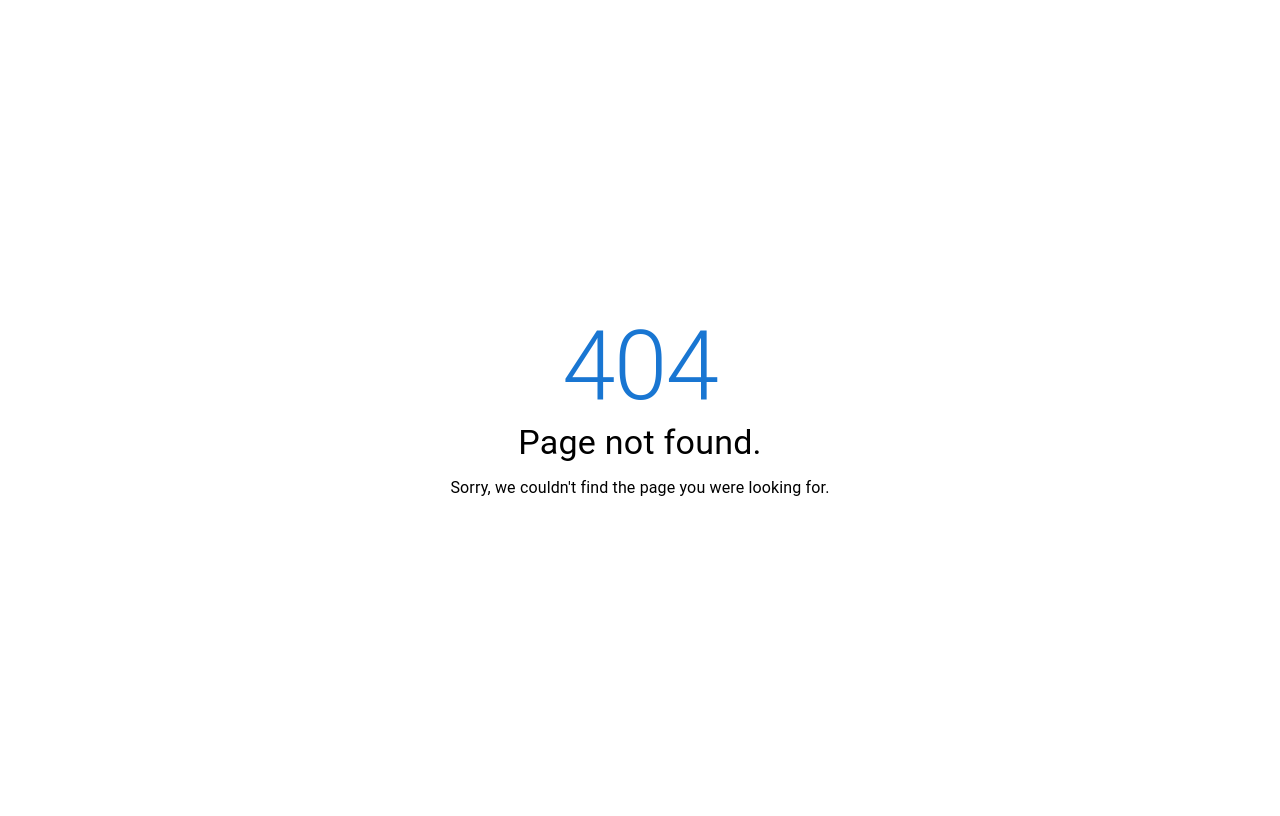
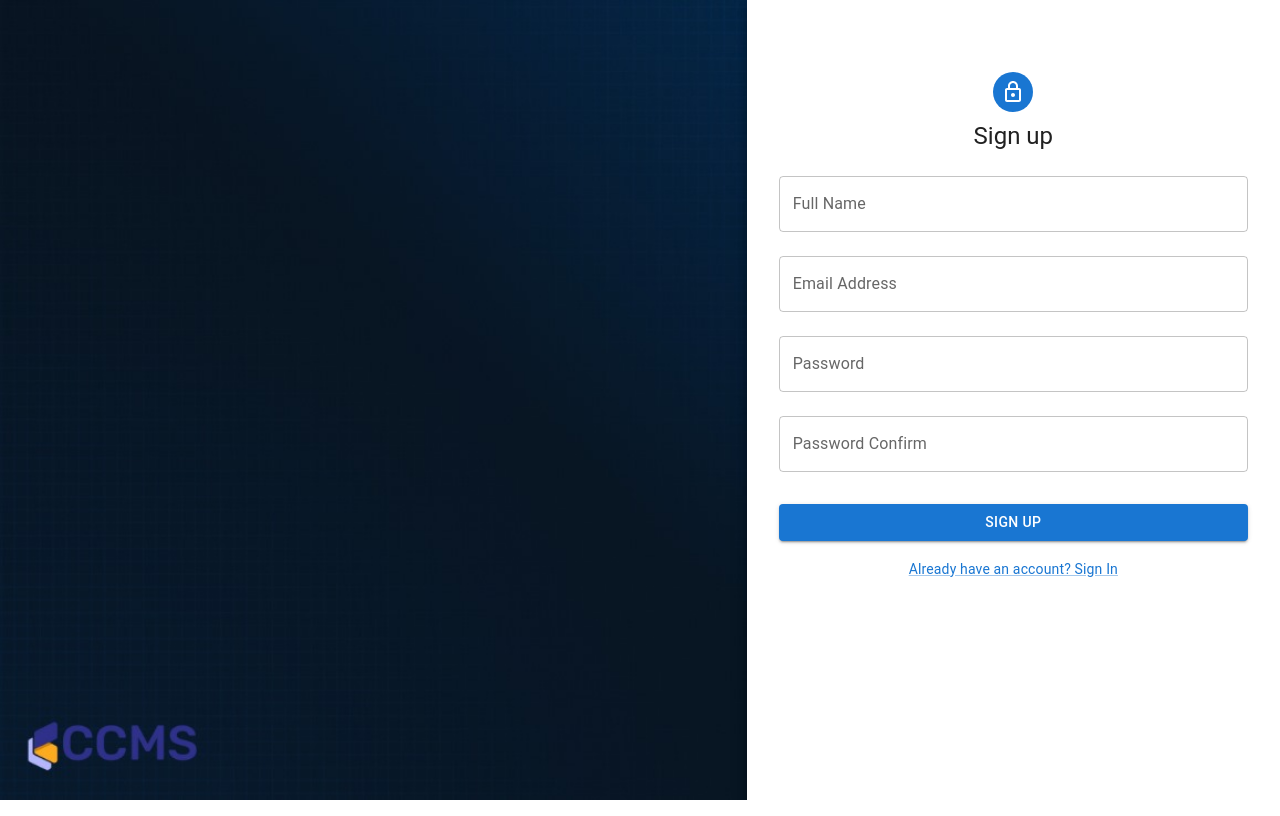
Before and after one commit to mrdahmadov1/ccms-frontend, a React (Vite) app: page /auth/signup in a window 1280 px wide. Before the commit this address had no page. Built offline with nearby package versions, Linux system fonts and the light colour scheme.

Commit message:
- pathname changes

```diff
--- a/src/App.jsx
+++ b/src/App.jsx
@@ -24,7 +24,7 @@ const App = () => {
             }
           >
             <Routes>
-              <Route path="/" element={<AuthLayout />}>
+              <Route path="/auth" element={<AuthLayout />}>
                 {authRoutes.map((route) => (
                   <Route key={route.path} path={route.path} element={route.element} />
                 ))}
--- a/src/components/auth/signinForm/index.jsx
+++ b/src/components/auth/signinForm/index.jsx
@@ -56,7 +56,7 @@ const SignInForm = () => {
         </Button>
         <Grid container justifyContent="center">
           <Grid item>
-            <Link href="/signup" variant="body2">
+            <Link href="/auth/signup" variant="body2">
               {"Don't have an account? Sign Up"}
             </Link>
           </Grid>
--- a/src/components/auth/signupForm/index.jsx
+++ b/src/components/auth/signupForm/index.jsx
@@ -64,7 +64,7 @@ const SignUpForm = () => {
         </Button>
         <Grid container justifyContent="center">
           <Grid item>
-            <Link href="/signin" variant="body2">
+            <Link href="/auth/signin" variant="body2">
               {'Already have an account? Sign In'}
             </Link>
           </Grid>
--- a/src/components/shared/sidebar/index.jsx
+++ b/src/components/shared/sidebar/index.jsx
@@ -67,7 +67,7 @@ const Drawer = styled(MuiDrawer, { shouldForwardProp: (prop) => prop !== 'open'
 );
 
 const userItems = [
-  { text: 'Dashboard', icon: <ChromeReaderModeIcon />, path: '/dashboard' },
+  { text: 'Dashboard', icon: <ChromeReaderModeIcon />, path: '/' },
   { text: 'Send Complaint', icon: <OutboxIcon />, path: '/send-complaint' },
   { text: 'My Complaints', icon: <FormatListBulletedIcon />, path: '/my-complaints' },
 ];
--- a/src/hooks/useAuthForm/index.jsx
+++ b/src/hooks/useAuthForm/index.jsx
@@ -23,7 +23,7 @@ export const useAuthForm = ({ initialValues, validationSchema, onSubmitAction })
       formik.resetForm();
       switch (user.role) {
         case 'user':
-          navigate('/dashboard');
+          navigate('/');
           break;
         case 'admin':
           navigate('/admin');
--- a/src/pages/auth/signin/index.jsx
+++ b/src/pages/auth/signin/index.jsx
@@ -13,7 +13,7 @@ function SignIn() {
     dispatch(checkLogin());
     if (user && isLoggedIn) {
       if (user.role === 'admin') navigate('/admin');
-      else if (user.role === 'user') navigate('/dashboard');
+      else if (user.role === 'user') navigate('/');
     }
   }, [isLoggedIn, user, navigate, dispatch]);
 
--- a/src/pages/auth/signup/index.jsx
+++ b/src/pages/auth/signup/index.jsx
@@ -13,7 +13,7 @@ function SignIn() {
     dispatch(checkLogin());
     if (user && isLoggedIn) {
       if (user.role === 'admin') navigate('/admin');
-      else if (user.role === 'user') navigate('/dashboard');
+      else if (user.role === 'user') navigate('/');
     }
   }, [isLoggedIn, user, navigate, dispatch]);
   return (
--- a/src/pages/authChecker.jsx
+++ b/src/pages/authChecker.jsx
@@ -15,7 +15,7 @@ const AuthChecker = ({ children }) => {
   }, [dispatch]);
 
   if (!isLoggedIn && !user) {
-    return <Navigate to="/signin" />;
+    return <Navigate to="/auth/signin" />;
   }
 
   if (
--- a/src/pages/routes.jsx
+++ b/src/pages/routes.jsx
@@ -11,18 +11,18 @@ import {
 
 export const authRoutes = [
   {
-    path: '/signin',
+    path: '/auth/signin',
     element: <Signin />,
   },
   {
-    path: '/signup',
+    path: '/auth/signup',
     element: <Signup />,
   },
 ];
 
 export const mainRoutes = [
   {
-    path: '/dashboard',
+    path: '/',
     element: <Dashboard />,
     title: 'Dashboard',
   },
```
